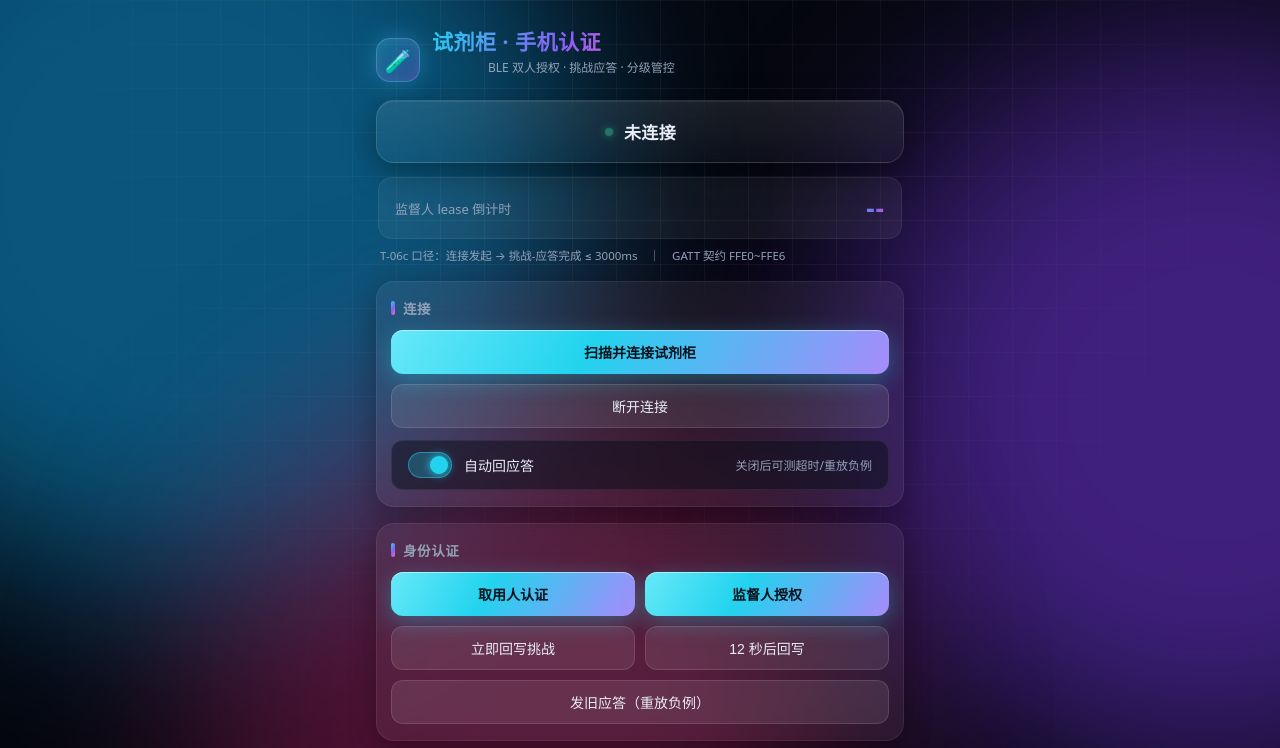
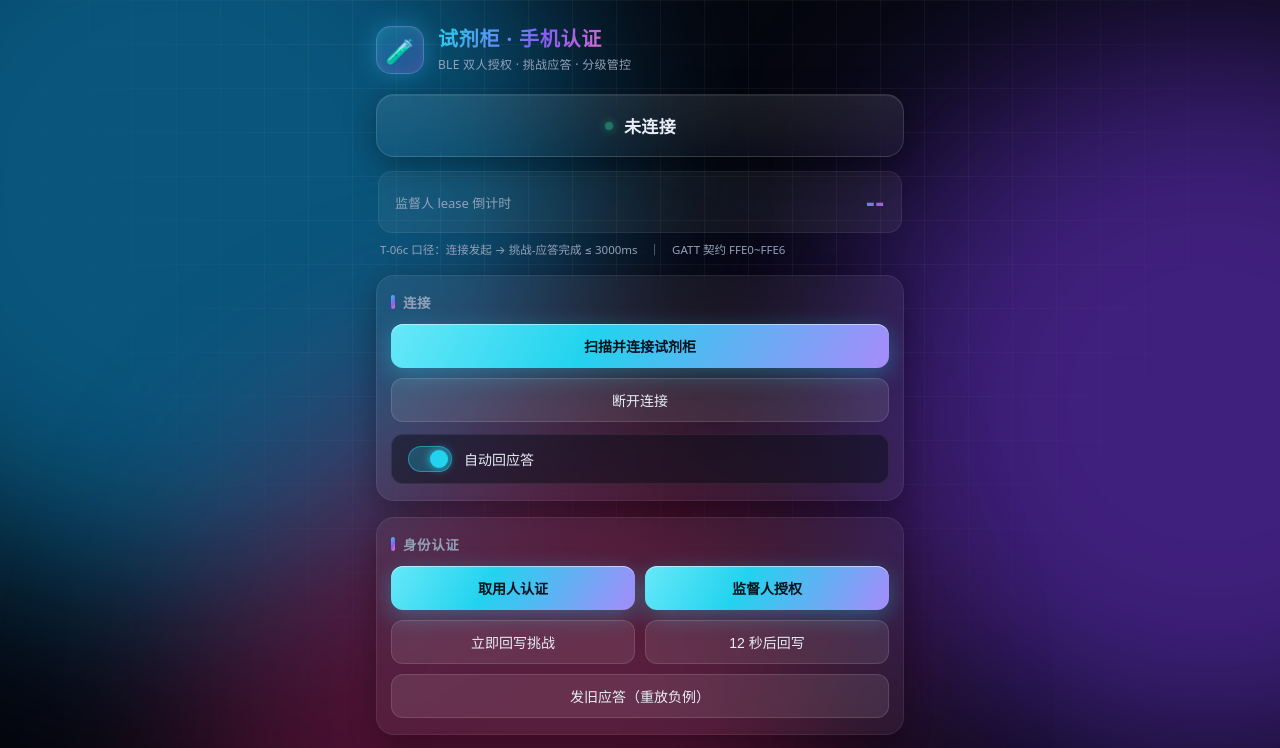
Before and after one commit to L16-3703/reagent-cab513, a plain HTML site: page ble-poc.html in a window 1280 px wide. Shown: the top 748 px of the page. Drawn offline with Linux system fonts and the light colour scheme.

Commit message:
手机页：标题区布局重排 + 去掉开关截断提示文字

```diff
--- a/ble-poc.html
+++ b/ble-poc.html
@@ -44,14 +44,15 @@
     -webkit-mask-image:radial-gradient(ellipse at 50% 0%,#000 30%,transparent 75%);
   }
   /* ---------- 布局 ---------- */
-  .wrap{max-width:560px;margin:0 auto;padding:26px 16px 40px}
-  .brand{display:flex;align-items:center;gap:12px;margin-bottom:6px}
-  .logo{width:44px;height:44px;border-radius:14px;display:grid;place-items:center;font-size:22px;
+  .wrap{max-width:560px;margin:0 auto;padding:24px 16px 40px}
+  .brand{display:flex;align-items:center;gap:14px;margin:2px 0 20px}
+  .logo{width:48px;height:48px;border-radius:15px;display:grid;place-items:center;font-size:24px;flex:none;
     background:linear-gradient(145deg,rgba(34,211,238,.25),rgba(139,92,246,.3));
     border:1px solid rgba(140,190,255,.35);box-shadow:0 0 24px rgba(56,189,248,.35), inset 0 0 12px rgba(255,255,255,.08)}
-  h1{font-size:21px;margin:0;letter-spacing:.5px;
+  .brand-text{min-width:0}
+  h1{font-size:20px;line-height:1.3;margin:0;letter-spacing:.8px;
     background:var(--grad);-webkit-background-clip:text;background-clip:text;color:transparent}
-  .tagline{color:var(--sub);font-size:12px;margin:2px 0 18px 56px}
+  .tagline{color:var(--sub);font-size:12px;margin:5px 0 0;letter-spacing:.3px;line-height:1.4}
   /* 状态胶囊 */
   #state{
     display:flex;align-items:center;justify-content:center;gap:10px;
@@ -144,7 +145,7 @@
 <div class="wrap">
   <div class="brand">
     <div class="logo">🧪</div>
-    <div>
+    <div class="brand-text">
       <h1>试剂柜 · 手机认证</h1>
       <div class="tagline">BLE 双人授权 · 挑战应答 · 分级管控</div>
     </div>
@@ -167,7 +168,6 @@
     <label class="switch">
       <input type="checkbox" id="autoEcho" checked>
       <span>自动回应答</span>
-      <span class="sw-hint">关闭后可测超时/重放负例</span>
     </label>
   </section>
 
```
